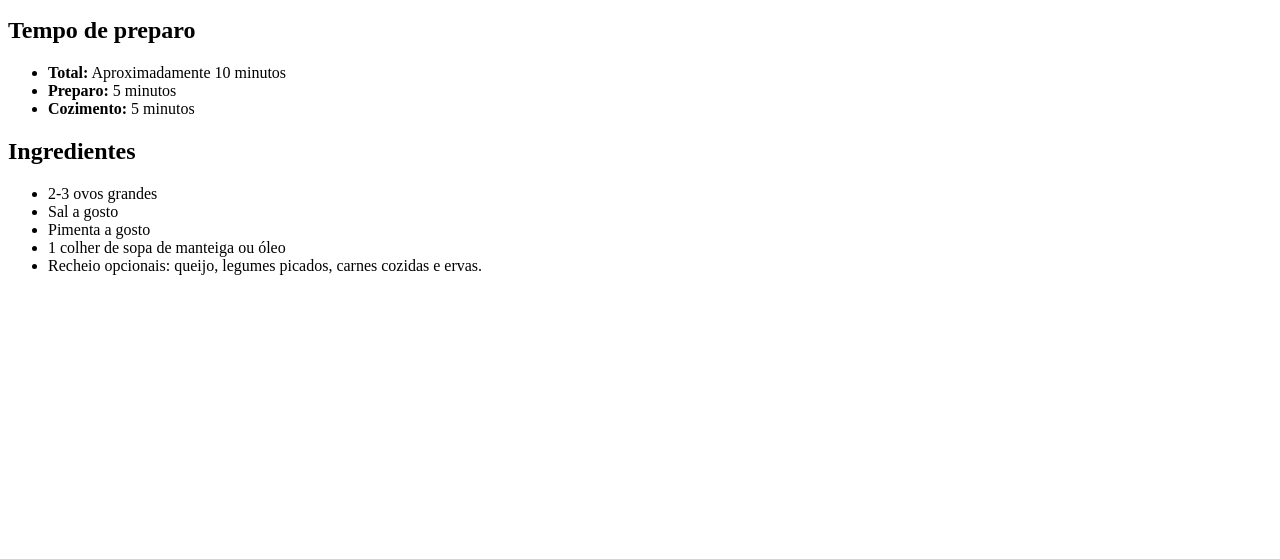
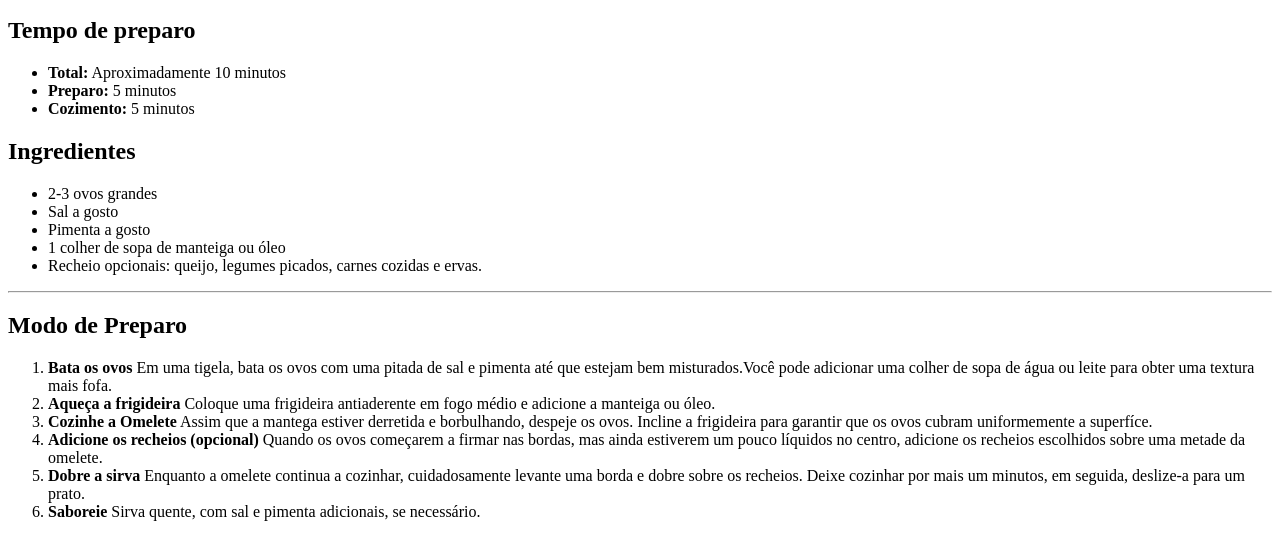
Before and after one commit to pedrao8/receita-omelete, a plain HTML site: page index.html in a window 1280 px wide. Shown: the part 127-686 px from the top of the page. Drawn offline with Linux system fonts and the light colour scheme.

Commit message:
quarto commit do html

```diff
--- a/index.html
+++ b/index.html
@@ -10,6 +10,7 @@
         <img src="./receita_base/assets/image-omelette.jpeg" alt="imagem de um omelte recheado de folhas verdes e legumes">
         <h1>Receita de Omelete Simples</h1>
         <p>Um prato fácil e rápido, perfeito para qualquer refeição. Esta omelete clássica combina ovos batidos cozidos à perfeição, opcionalmente recheados com sua escolha de queijo, legumes ou carnes.</p>
+    </div>
 
     <div>
         <h2>Tempo de preparo</h2>
@@ -18,9 +19,11 @@
             <li>
                 <strong>Total:</strong> Aproximadamente 10 minutos
             </li>
+
             <li>
                 <strong>Preparo:</strong> 5 minutos
             </li>
+
             <li>
                 <strong>Cozimento:</strong> 5 minutos
             </li>
@@ -38,6 +41,32 @@
             <li>Recheio opcionais: queijo, legumes picados, carnes cozidas e ervas.</li>
         </ul>
     </div>
+
+    <hr>
+
+    <div>
+            <h2>Modo de Preparo</h2>
+
+            <ol>
+               <li>
+                    <strong>Bata os ovos </strong> Em uma tigela, bata os ovos com uma pitada de sal e pimenta até que estejam bem misturados.Você pode adicionar uma colher de sopa de água ou leite para obter uma textura mais fofa.
+               </li>
+               <li>
+                    <strong>Aqueça a frigideira </strong> Coloque uma frigideira antiaderente em fogo médio e adicione a manteiga ou óleo.
+               </li>
+               <li>
+                    <strong>Cozinhe a Omelete</strong> Assim que a mantega estiver derretida e borbulhando, despeje os ovos. Incline a frigideira para garantir que os ovos cubram uniformemente a superfíce.
+               </li>
+               <li>
+                    <strong>Adicione os recheios (opcional)</strong> Quando os ovos começarem a firmar nas bordas, mas ainda estiverem um pouco líquidos no centro, adicione os recheios escolhidos sobre uma metade da omelete.
+               </li>
+               <li>
+                    <strong>Dobre a sirva</strong> Enquanto a omelete continua a cozinhar, cuidadosamente levante uma borda e dobre sobre os recheios. Deixe cozinhar por mais um minutos, em seguida, deslize-a para um prato.
+               </li>
+               <li>
+                    <strong>Saboreie</strong> Sirva quente, com sal e pimenta adicionais, se necessário.
+               </li>
+            </ol>
     </div>
 </body>
 </html>
```
Lines whose indentation alone changed are shown as unchanged.
